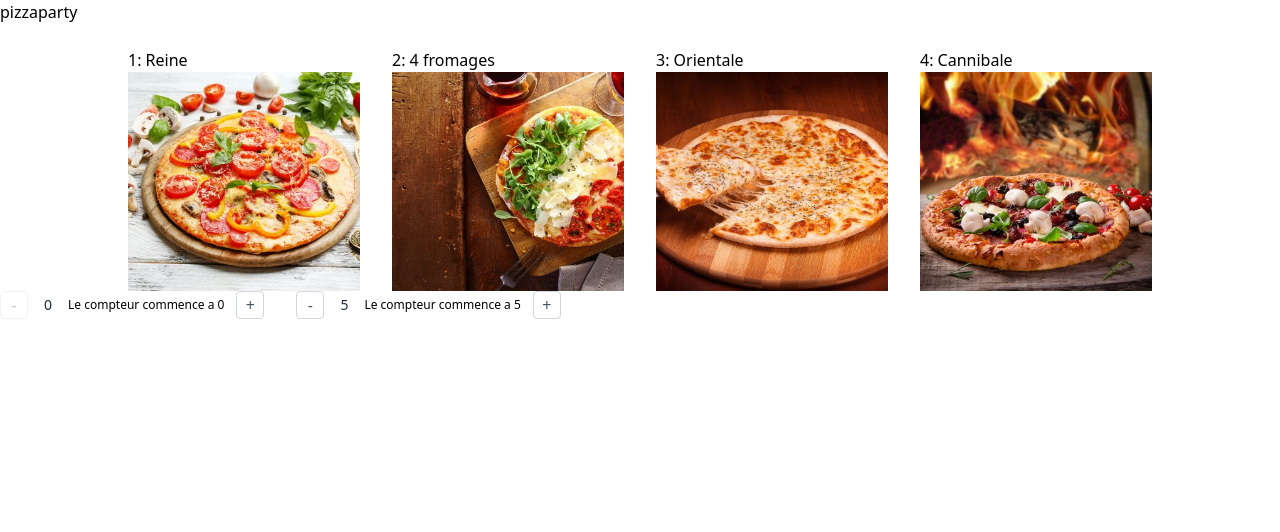
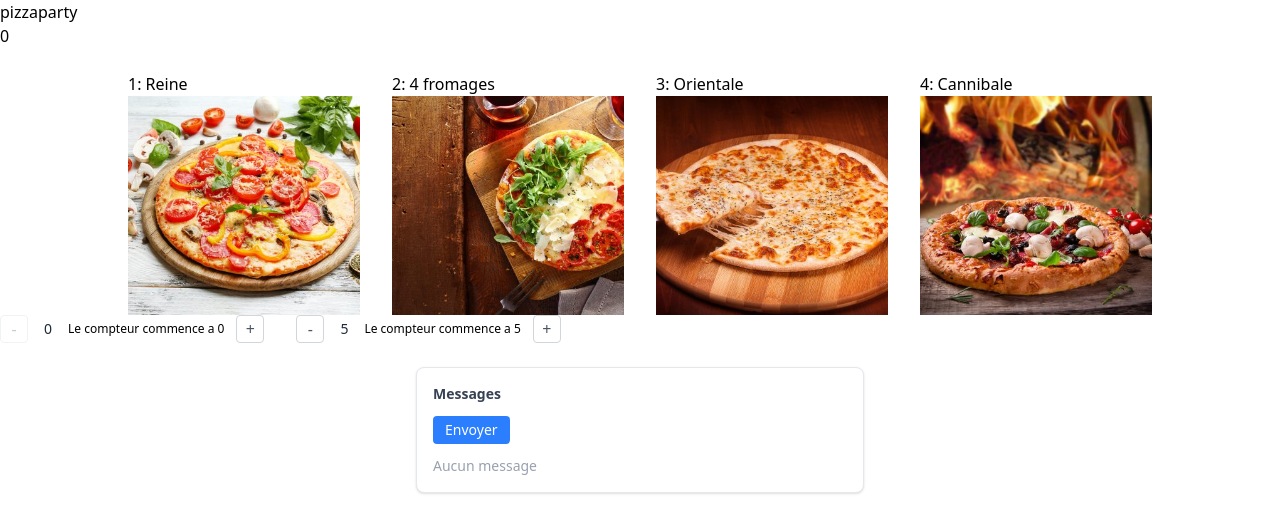
Before and after one commit to matthieumota/angular-plb, an Angular app: page / in a window 1280 px wide. Shown: the top 532 px of the page. Built offline with nearby package versions, Linux system fonts and the light colour scheme.

Commit message:
exo service

```diff
--- a/src/app/app.html
+++ b/src/app/app.html
@@ -1,4 +1,5 @@
 <h1>{{ title }}</h1>
+<h2>{{ messageService.count() }}</h2>
 
 @if (pizza(); as pizza) {
   <h2>{{ pizza.name }}</h2>
@@ -38,3 +39,42 @@
   <app-counter />
   <app-counter [initialValue]="5" />
 </div>
+
+<div class="max-w-md mx-auto mt-6 rounded-lg border border-gray-200 bg-white p-4 shadow-sm">
+  <h2 class="mb-3 text-sm font-semibold text-gray-700">Messages</h2>
+
+  <div class="mb-3 flex gap-2">
+    <button
+      (click)="addMessage()"
+      class="rounded bg-blue-500 px-3 py-1 text-sm text-white hover:bg-blue-600"
+    >
+      Envoyer
+    </button>
+  </div>
+
+  <ul class="space-y-2">
+    @for (message of messageService.getMessages(); track message; let i = $index) {
+      <li class="flex items-center justify-between gap-2 rounded border border-gray-100 bg-gray-50 px-3 py-2 text-sm">
+        <span class="flex items-center gap-2">
+          <span
+            class="rounded-full px-2 py-0.5 text-xs font-medium"
+            [ngClass]="{
+              'bg-blue-100 text-blue-700': message.type === 'info',
+              'bg-green-100 text-green-700': message.type === 'success',
+              'bg-yellow-100 text-yellow-700': message.type === 'warning',
+              'bg-red-100 text-red-700': message.type === 'error',
+            }"
+          >
+            {{ message.type }}
+          </span>
+          <span class="text-gray-800">{{ message.text }}</span>
+        </span>
+        <button (click)="messageService.removeMessage(i)" class="text-xs text-gray-400 hover:text-red-500">
+          Supprimer
+        </button>
+      </li>
+    } @empty {
+      <li class="text-sm text-gray-400">Aucun message</li>
+    }
+  </ul>
+</div>
--- a/src/app/app.ts
+++ b/src/app/app.ts
@@ -5,6 +5,7 @@ import { NgClass } from '@angular/common';
 import { PizzaSelected } from "./components/pizza-selected/pizza-selected";
 import { Counter } from "./components/counter/counter";
 import { PizzaRepository } from './services/pizza-repository';
+import { MessageService } from './services/message-service';
 
 @Component({
   selector: 'app-root',
@@ -18,9 +19,19 @@ export class App implements OnInit {
   pizzaRepository = inject(PizzaRepository);
   pizzas = signal<Pizza[]>([]);
 
+  messageService = inject(MessageService);
+
   ngOnInit(): void {
     this.pizzaRepository.getPizzas().then(p => this.pizzas.set(p));
   }
+
+  addMessage(): void {
+    const types = ['success', 'error', 'info', 'warning'];
+    const type = types[Math.floor(Math.random() * types.length)];
+
+    this.messageService.addMessage({ text: 'test', type });
+  }
+
 
   onSelect(p: Pizza): void {
     console.log(p)
--- /dev/null
+++ b/src/app/services/message-service.ts
@@ -0,0 +1,37 @@
+import { computed, Service, signal } from '@angular/core';
+
+export type Message = {
+  text: string;
+  type: string;
+};
+
+@Service()
+export class MessageService {
+  messages = signal<Message[]>([]);
+  count = computed(() => this.messages().length);
+
+  getMessages(): Message[] {
+    return this.messages();
+  }
+
+  addMessage(message: Message): void {
+    // [1, 2, 3]
+    // => [...[1, 2, 3], 4] => [1, 2, 3, 4]
+
+    this.messages.update(messages => [...messages, message]);
+    // this.messages.update(messages => {
+    //   messages.push(message);
+    //   return messages;
+    // });
+  }
+
+  removeMessage(index: number): void {
+    // [1, 2, 3]
+    // => [1, 2, 2, 3] => Garde tout sauf index 1 => [1, 2, 3]
+    this.messages.update(messages => messages.filter((_, i) => i !== index));
+    // this.messages.update(messages => {
+    //   messages.splice(index, 1);
+    //   return messages;
+    // });
+  }
+}
```
